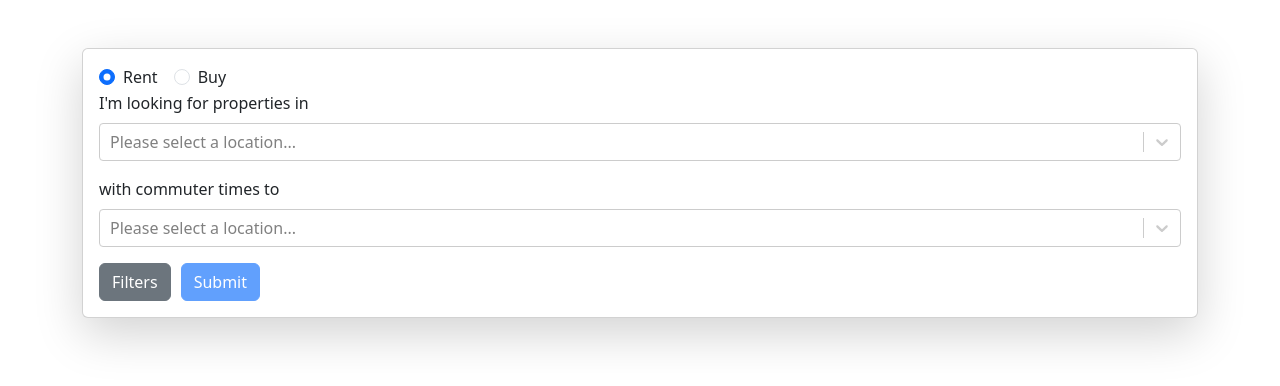
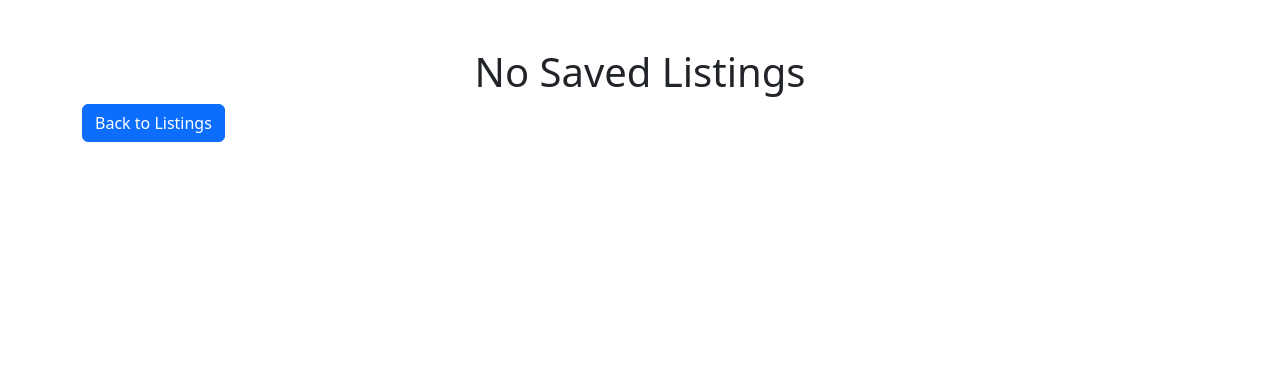
Before and after one commit to AllanNastin/Group4-design-project, a React (Create React App) app in the folder frontend/: page /saved-listings in a window 1280 px wide. Before the commit this address led to /search. Shown: the top 386 px of the page. Built offline with nearby package versions, Linux system fonts and the light colour scheme.

Commit message:
first implementation of SavedListing

```diff
--- a/frontend/src/App.js
+++ b/frontend/src/App.js
@@ -2,6 +2,7 @@ import { BrowserRouter as Router, Route, Routes, Navigate } from "react-router-d
 import IndividualListings from "./Pages/IndividualListings";
 import Listings from "./Pages/Listings";
 import Search from "./Pages/Search";
+import SavedListings from "./Pages/SavedListings";
 
 function App() {
   return (
@@ -10,7 +11,7 @@ function App() {
         <Route path="/search" element={<Search/>} />
         <Route path="/listings" element={<Listings/>} />
         <Route path="/listing/:id/:commute" element={<IndividualListings />} />
-
+        <Route path="/saved-listings" element={<SavedListings />} />
         <Route path="*" element={<Navigate to="/search" replace />} />
       </Routes>
     </Router>
--- /dev/null
+++ b/frontend/src/Pages/SavedListings.js
@@ -0,0 +1,51 @@
+import React, { useState, useEffect } from "react";
+import { Container, Row, Col, Card, Button } from "react-bootstrap";
+import { useNavigate } from "react-router-dom";
+
+const SavedListings = () => {
+  const [savedListings, setSavedListings] = useState([]);
+  const navigate = useNavigate();
+
+  useEffect(() => {
+    // Retrieve saved listings from sessionStorage
+    const saved = JSON.parse(sessionStorage.getItem("savedListings")) || [];
+    setSavedListings(saved);
+  }, []);
+
+  if (savedListings.length === 0) {
+    return (
+      <Container className="mt-5">
+        <h1 className="text-center">No Saved Listings</h1>
+        <Button variant="primary" onClick={() => navigate("/listings")}>
+          Back to Listings
+        </Button>
+      </Container>
+    );
+  }
+
+  return (
+    <Container className="mt-5">
+      <h1 className="text-center mb-4">Saved Listings</h1>
+      <Row>
+        {savedListings.map((listing) => (
+          <Col key={listing.id} md={4} className="mb-4">
+            <Card className="shadow-lg">
+              <Card.Body>
+                <Card.Title>Listing ID: {listing.id}</Card.Title>
+                <Card.Text>Commute: {listing.commute}</Card.Text>
+                <Button
+                  variant="primary"
+                  onClick={() => navigate(`/listing/${listing.id}/${listing.commute}`)}
+                >
+                  View Listing
+                </Button>
+              </Card.Body>
+            </Card>
+          </Col>
+        ))}
+      </Row>
+    </Container>
+  );
+};
+
+export default SavedListings;
```
